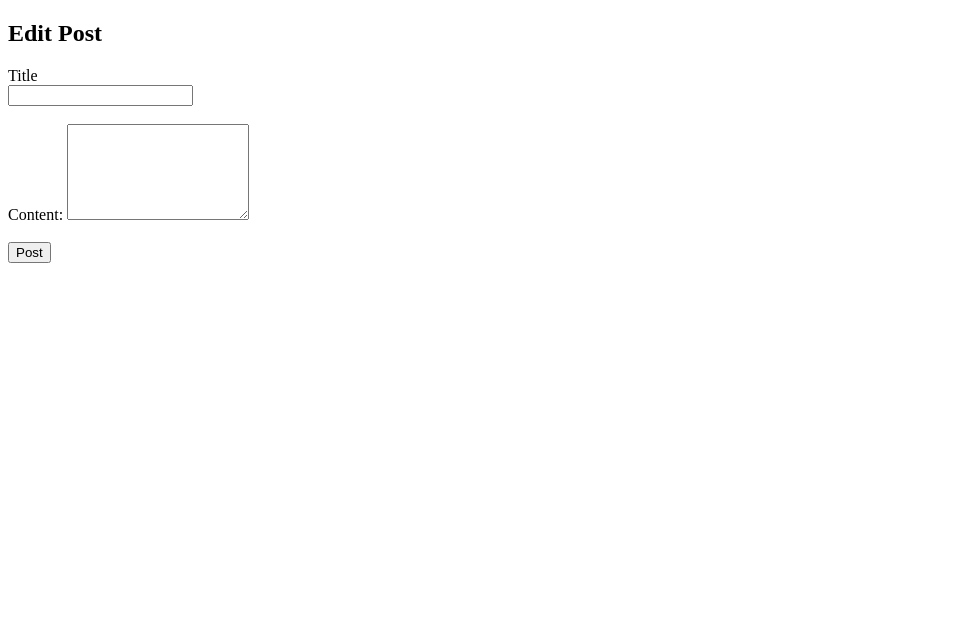
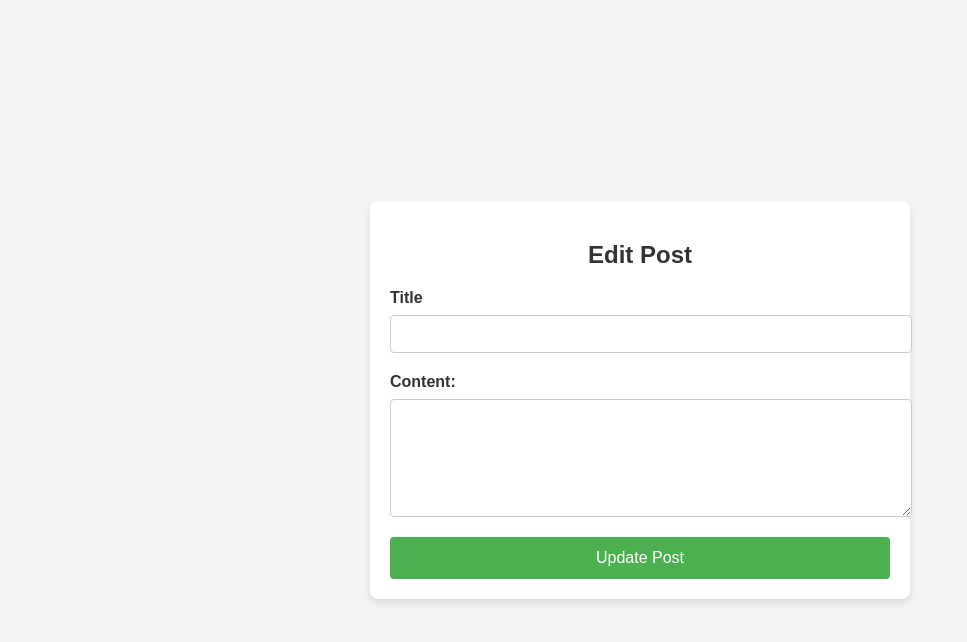
Before and after one commit to Co3code/30days-challenge-of-coding-php, a PHP site: page /day30/edit.php?id=1 in a window 1280 px wide. Shown: the top 642 px of the page, without its empty margins (0-967 px from the left). Run offline with PHP 8.4, Linux system fonts and the light colour scheme; the visitor is signed in with stand-in values (Sample User, id 1); data that the repository does not hold is empty.

Commit message:
updating the day30

```diff
--- a/day30/edit.php
+++ b/day30/edit.php
@@ -6,8 +6,12 @@ $posts = json_decode(file_get_contents("posts.json"), true);
     $id = $_GET["id"];
 
     $post = null;
-foreach ($posts as $p){
-       if($p["id"] ==  $id) $post = $p;
+    foreach ($posts as $p) {
+        // daan na code if($p["id"] == $id) $post = $p; tong wala pa na function ang edit
+        if ($p["id"] == $id) {
+            $post = $p;
+        }
+
     }
 ?>
 
@@ -18,21 +22,101 @@ foreach ($posts as $p){
     <meta name="viewport" content="width=device-width, initial-scale=1.0">
     <title>edit</title>
 </head>
+<style>
+        /* Body and page layout */
+        body {
+            font-family: Arial, sans-serif;
+            background-color: #f4f4f4;
+            margin: 0;
+            padding: 0;
+            display: flex;
+            justify-content: center;
+            align-items: center;
+            height: 100vh;
+        }
+
+        .container {
+            background-color: #fff;
+            border-radius: 8px;
+            box-shadow: 0 4px 8px rgba(0, 0, 0, 0.1);
+            padding: 20px;
+            width: 500px;
+            max-width: 90%;
+        }
+
+        h2 {
+            text-align: center;
+            color: #333;
+        }
+
+        /* Form styling */
+        form {
+            display: flex;
+            flex-direction: column;
+        }
+
+        label {
+            margin-bottom: 8px;
+            font-weight: bold;
+            color: #333;
+        }
+
+        input[type="text"], textarea {
+            padding: 10px;
+            margin-bottom: 20px;
+            border: 1px solid #ccc;
+            border-radius: 4px;
+            font-size: 14px;
+            outline: none;
+            width: 100%;
+        }
+
+        input[type="text"]:focus, textarea:focus {
+            border-color: #4CAF50;
+        }
+
+        button {
+            padding: 12px;
+            background-color: #4CAF50;
+            color: white;
+            border: none;
+            border-radius: 4px;
+            cursor: pointer;
+            font-size: 16px;
+            transition: background-color 0.3s ease;
+        }
+
+        button:hover {
+            background-color: #45a049;
+        }
+
+        /* Small fixes */
+        textarea {
+            resize: vertical;
+        }
+
+        .hidden {
+            display: none;
+        }
+
+    </style>
 <body>
+
+<div class="container">
         <h2>Edit Post</h2>
 
         <form action="update.php" method="POST">
             <input type="hidden" name="id" value="<?php echo $post["id"]; ?>">
 
-        <label>Title</label><br>
-        <input type="text" name="title" value="<?php echo htmlspecialchars($post["title"]); ?>"required><br><br>
+            <label>Title</label>
+            <input type="text" name="title" value="<?php echo htmlspecialchars($post["title"]); ?>" required>
 
-        <label >Content:</label>
-        <textarea name="content" rows="6" required><?php echo htmlspecialchars($post["content"]); ?></textarea><br><br>
-        <button type="submit">Post</button>
+            <label>Content:</label>
+            <textarea name="content" rows="6" required><?php echo htmlspecialchars($post["content"]); ?></textarea>
 
+            <button type="submit">Update Post</button>
         </form>
-
+    </div>
 
 
 </body>
```
Also changed, not shown: day30/login.php (+9 -0 lines), day30/update.php (+28 -6 lines). Lines whose indentation alone changed are shown as unchanged.
